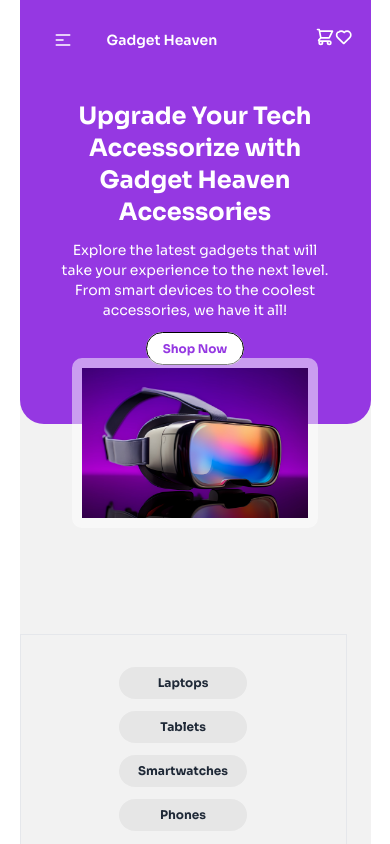
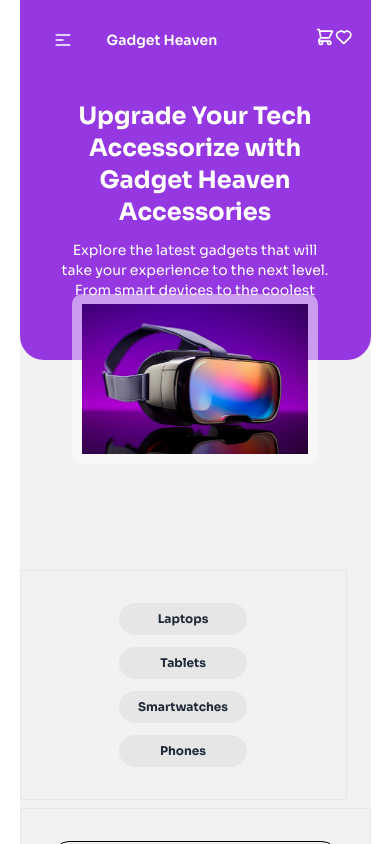
Before and after one commit to noorjahan220/gadget-heaven, a React (Vite) app: page / in a window 390 px wide. Shown: the top 844 px of the page. Built offline with nearby package versions, Linux system fonts and the light colour scheme.

Commit message:
add the outlet of about

```diff
--- a/src/Components/Banner/Banner.jsx
+++ b/src/Components/Banner/Banner.jsx
@@ -9,7 +9,7 @@
 
     return (
         <div className=' mb-4 '>
-            <div className=' text-center bg-bannerColor pb-16 pt-5 px-10 lg:p-24   text-white rounded-bl-3xl rounded-br-3xl mb-6'>
+            <div className=' text-center bg-bannerColor pb-18 pt-5 px-10 lg:p-24   text-white rounded-bl-3xl rounded-br-3xl mb-6'>
                 <h2 className='text-2xl font-bold mb-3'>Upgrade Your Tech Accessorize with <br /> Gadget Heaven Accessories</h2>
                 <p className='text-sm font-normal mb-4'>Explore the latest gadgets that will take your experience to the next level. From smart devices to the coolest accessories, we have it all!</p>
                 <NavLink to='dashboard' className="py-2 px-4 rounded-[32px]  bg-white text-bannerColor text-xs font-bold" style={{
```
